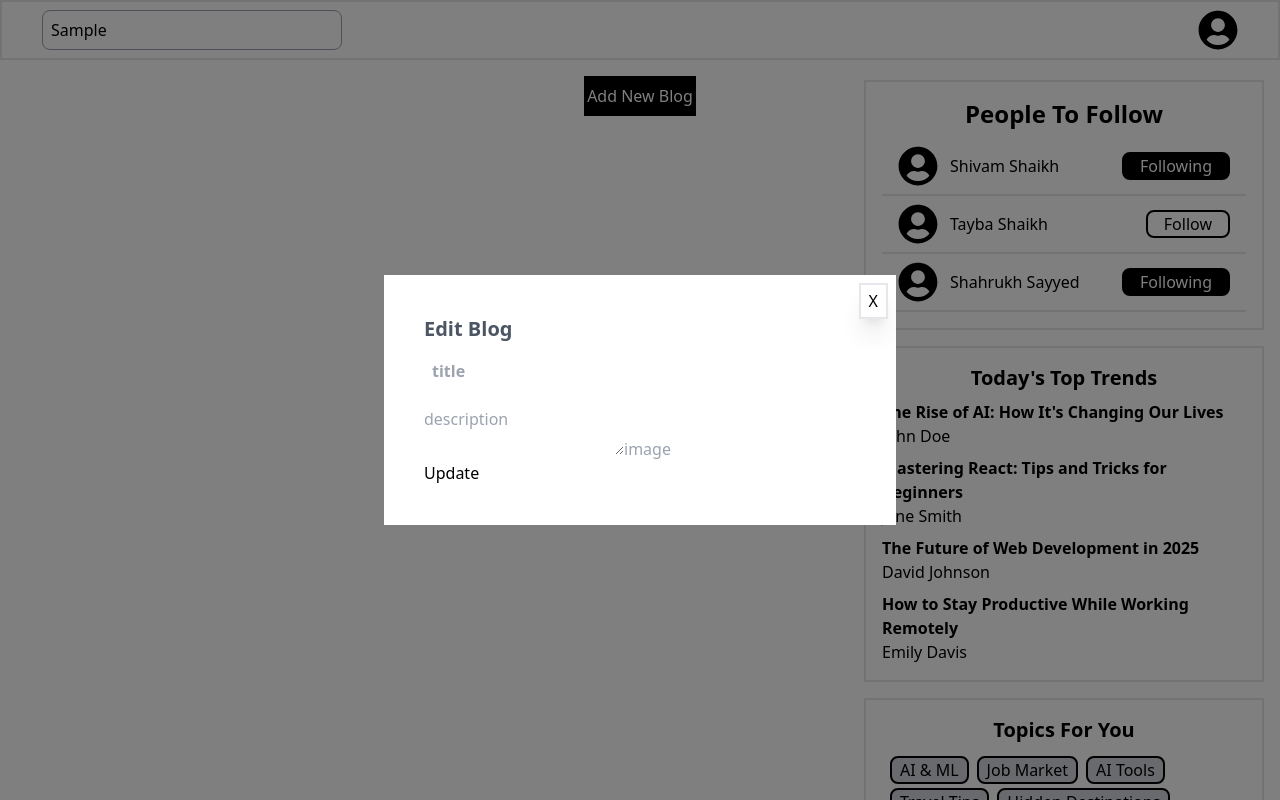
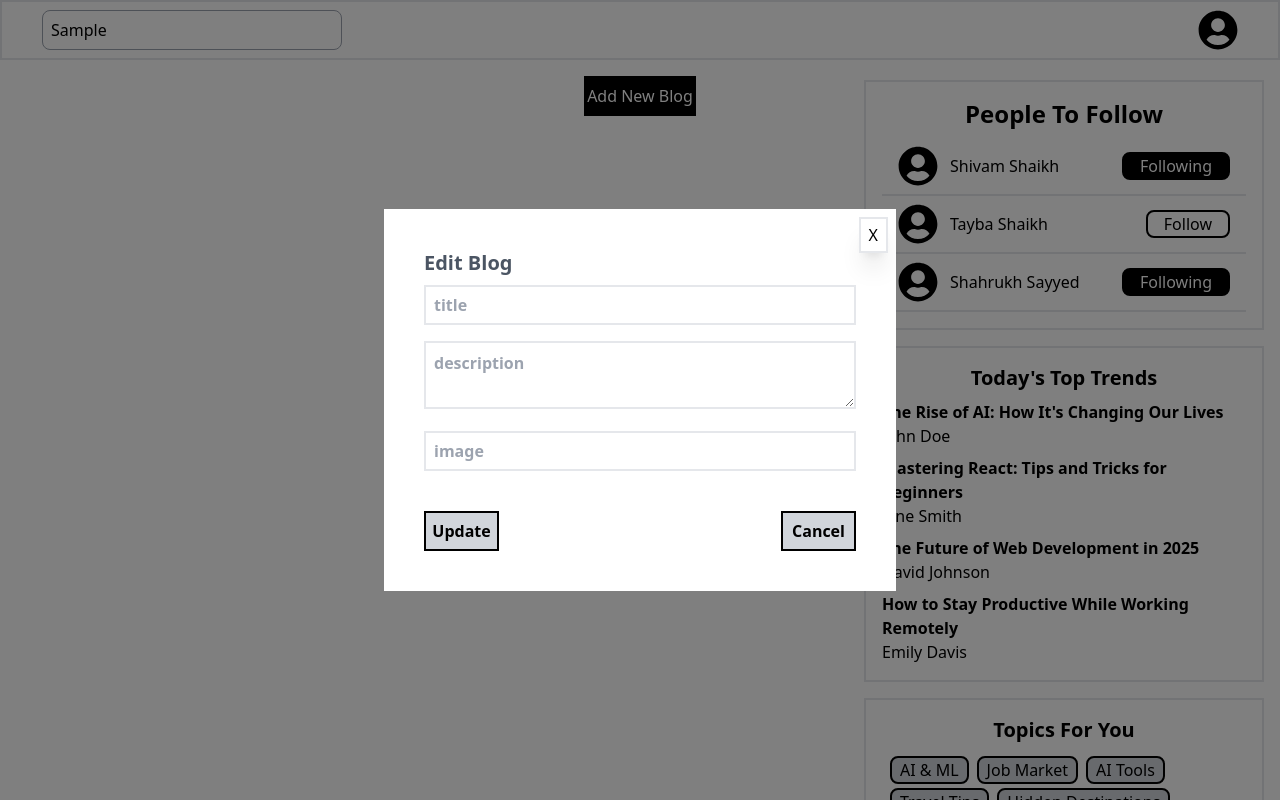
Before and after one commit to taybashaikh7808/blog, a React (Vite) app: page / in a window 1280 px wide. Both pictures are taken after typing "Sample" into the empty fields and a click on the button "Add New Blog". Shown: the top 800 px of the page. Built offline with nearby package versions, Linux system fonts and the light colour scheme.

Commit message:
need to fix issues

```diff
--- a/src/App.jsx
+++ b/src/App.jsx
@@ -38,7 +38,7 @@ function App() {
 
         {/* Sidebar Section - Move Up */}
         <div className="absolute top-[80px] right-4 w-[400px] flex flex-col gap-4">
-          <PeopleToFollow /> {/* This component is now at the top */}
+          <PeopleToFollow />
           <TrendsList />
           <TopicsList />
         </div>
--- a/src/Components/BlogForm.jsx
+++ b/src/Components/BlogForm.jsx
@@ -14,6 +14,18 @@ function BlogForm({ existingBlog, onClose }) {
       settime(existingBlog.time);
     }
   }, [existingBlog]);
+  const handlesubmit = () =>{
+    const BlogData = {
+      title,
+      image,
+      description,
+      time
+    }
+    if (existingBlog){
+
+    }
+
+  }
 
   return (
     <div className="bg-white p-6 rounded-lg w-[30rem] mx-auto">
@@ -21,12 +33,14 @@ function BlogForm({ existingBlog, onClose }) {
         {existingBlog ? "Edit Blog" : "Add Blog"}
       </h3>
       <div className="space-y-4">
-        <input className="w-full h-[40px] p-2 font-semibold" type="text" placeholder="title" value={title} onChange={e => settitle(e.target.value)}/>
-      <textarea type="text" placeholder="description" value={description} onChange={e => setdescription(e.target.value)} />
-      <input type="text" placeholder="image" value={image} onClick={e=>setimage(e.target.value)} />
+        <input className="w-full h-[40px] p-2 font-semibold border-2" type="text" placeholder="title" value={title} onChange={e => settitle(e.target.value)}/><br></br>
+      <textarea className="w-full h=[80px p-2 font-semibold border-2" type="text" placeholder="description" value={description} onChange={e => setdescription(e.target.value)} /><br></br>
+      <input  className="w-full h-[40px] p-2 font-semibold border-2" type="text" placeholder="image" value={image} onClick={e=>setimage(e.target.value)} /><br></br>
       </div>
-      <section>
-        <button>{existingBlog ? "Update" : "Add"}</button>
+      <br />
+      <section className="flex justify-between mt-4">
+        <button className="border-2 h-10 w-[75px] border-black font-bold bg-gray-300 hover:bg-gray-600 cursor-pointer" onClick={handlesubmit}>{existingBlog ? "Update" : "Add"}</button>
+        <button className="border-2 h-10 w-[75px] border-black font-bold bg-gray-300 hover:bg-red-600 cursor-pointer" onClick={onClose}>Cancel</button>
       </section>
     </div>
   );
```
